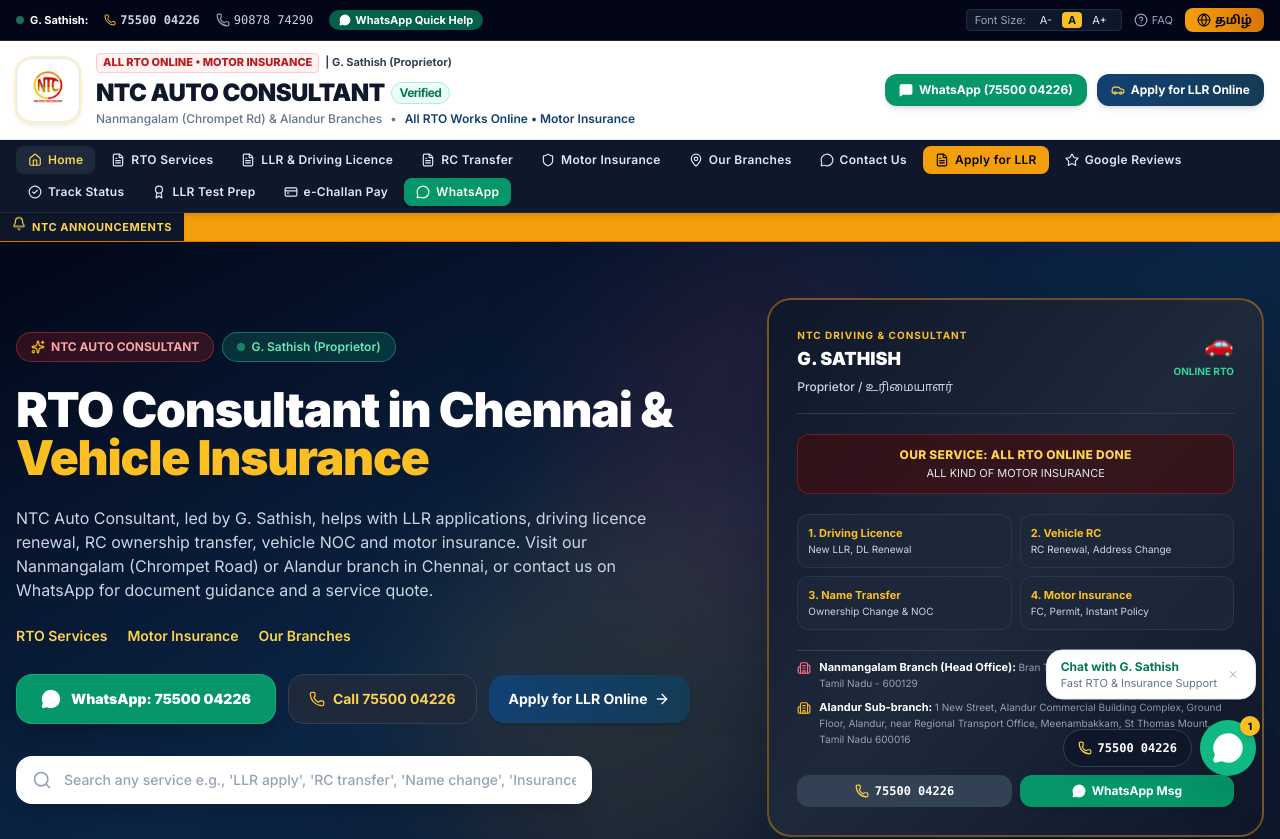
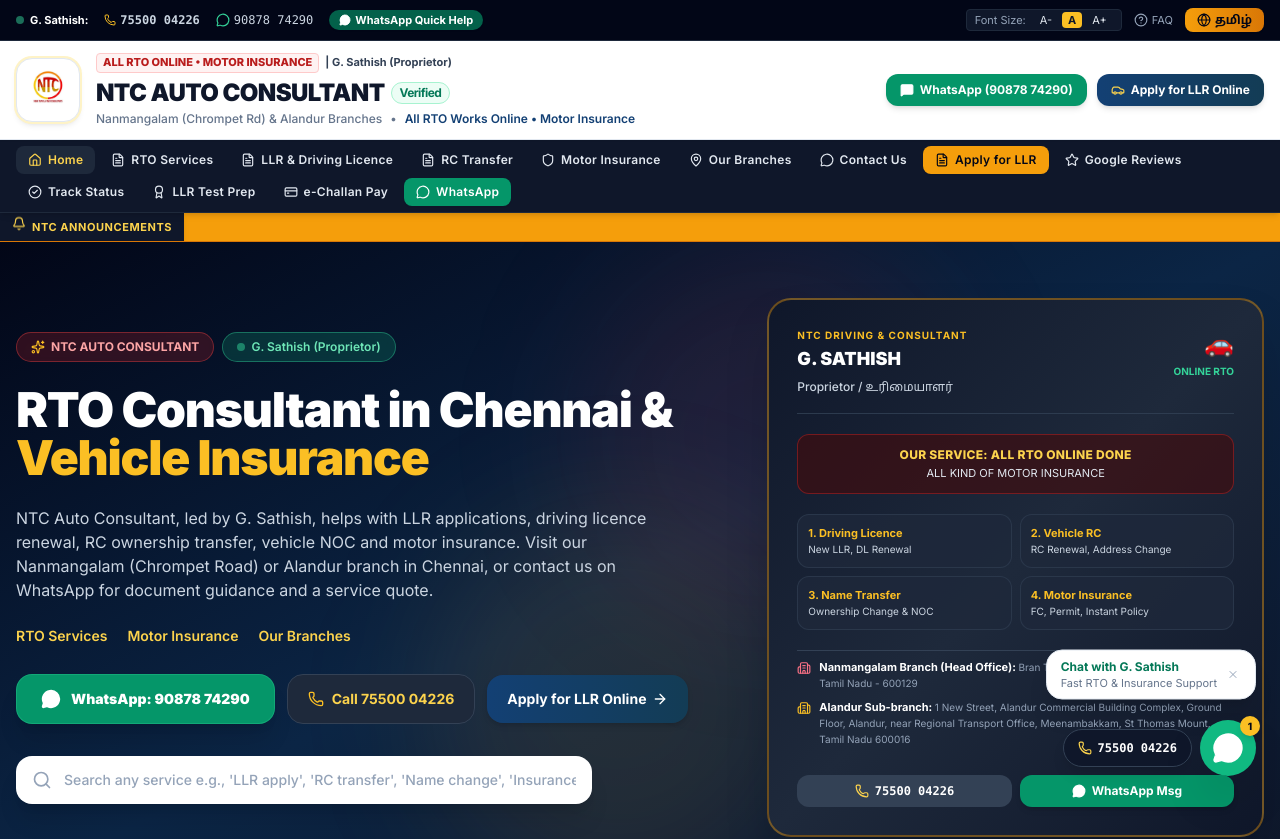
Before and after one commit to gokulcse123/RTO-Consultant-project, a React (Vite) app: page / in a window 1280 px wide. Shown: the top 839 px of the page. Built offline with nearby package versions, Linux system fonts and the light colour scheme.

Commit message:
Route WhatsApp enquiries to business number and keep calls separate

```diff
--- a/src/App.jsx
+++ b/src/App.jsx
@@ -190,7 +190,7 @@ export default function App({ pathname = '/' }) {
                   className="px-6 py-3.5 rounded-2xl bg-emerald-600 hover:bg-emerald-500 text-white font-bold text-xs sm:text-sm shadow-lg transition transform active:scale-95 flex items-center justify-center gap-2"
                 >
                   <MessageSquare className="w-4 h-4 fill-white" />
-                  <span>WhatsApp: 75500 04226</span>
+                  <span>WhatsApp: 90878 74290</span>
                 </button>
                 <a
                   href="tel:7550004226"
--- a/src/components/layout/Header.jsx
+++ b/src/components/layout/Header.jsx
@@ -55,10 +55,10 @@ export default function Header({ onOpenLlr, onOpenConsultation, onOpenBranches }
           <button
             onClick={onOpenConsultation}
             className="hidden xl:flex items-center gap-1.5 px-3.5 py-2 bg-emerald-600 hover:bg-emerald-700 text-white text-xs font-bold rounded-xl shadow-md transition transform active:scale-95"
-            title="Chat on WhatsApp: 75500 04226"
+            title="Chat on WhatsApp: 90878 74290"
           >
             <MessageSquare className="w-3.5 h-3.5 fill-white" />
-            <span>WhatsApp (75500 04226)</span>
+            <span>WhatsApp (90878 74290)</span>
           </button>
 
           {/* Quick Apply LLR button */}
--- a/src/components/layout/TopHelplineBar.jsx
+++ b/src/components/layout/TopHelplineBar.jsx
@@ -24,13 +24,15 @@ export default function TopHelplineBar({ onOpenFaq, onOpenConsultation }) {
             <span>75500 04226</span>
           </a>
 
-          <a
-            href="tel:9087874290"
+          <button
+            type="button"
+            onClick={onOpenConsultation}
+            aria-label="WhatsApp: 90878 74290"
             className="hidden md:flex items-center gap-1 text-slate-300 hover:text-white font-mono font-medium hover:underline text-xs"
           >
-            <Phone className="w-3.5 h-3.5 text-slate-400" />
+            <MessageCircle className="w-3.5 h-3.5 text-emerald-400" />
             <span>90878 74290</span>
-          </a>
+          </button>
 
           <button
             onClick={onOpenConsultation}
--- a/src/components/modules/HeroBanner.jsx
+++ b/src/components/modules/HeroBanner.jsx
@@ -98,7 +98,7 @@ export default function HeroBanner({
                 className="px-5 py-3 sm:px-6 sm:py-3.5 rounded-2xl bg-emerald-600 hover:bg-emerald-500 text-white font-black text-xs sm:text-sm shadow-xl hover:shadow-2xl transition-all transform active:scale-95 flex items-center justify-center gap-2.5 border border-emerald-400/30"
               >
                 <MessageCircle className="w-4 h-4 sm:w-5 sm:h-5 fill-white" />
-                <span>WhatsApp: 75500 04226</span>
+                <span>WhatsApp: 90878 74290</span>
               </button>
 
               <div className="grid grid-cols-2 sm:flex sm:items-center gap-2 sm:gap-3">
--- a/src/components/modules/InsurancePartnersSection.jsx
+++ b/src/components/modules/InsurancePartnersSection.jsx
@@ -82,7 +82,7 @@ export default function InsurancePartnersSection({ onOpenConsultation }) {
               Need Instant Insurance Renewal for Your Vehicle?
             </h4>
             <p className="text-xs sm:text-sm text-slate-300 font-light">
-              Send your RC photo on WhatsApp to <strong>75500 04226</strong>. We'll send quote comparisons in 5 minutes!
+              Send your RC photo on WhatsApp to <strong>90878 74290</strong>. We'll send quote comparisons in 5 minutes!
             </p>
           </div>
 
@@ -92,7 +92,7 @@ export default function InsurancePartnersSection({ onOpenConsultation }) {
               className="px-6 py-3 bg-emerald-500 hover:bg-emerald-600 text-slate-950 font-extrabold text-xs sm:text-sm rounded-xl shadow-lg transition flex items-center gap-2 transform active:scale-95"
             >
               <MessageSquare className="w-4 h-4 fill-slate-950" />
-              <span>WhatsApp RC Copy (75500 04226)</span>
+              <span>WhatsApp RC Copy (90878 74290)</span>
             </button>
             <a
               href="tel:7550004226"
--- a/src/components/modules/QuickConsultationModal.jsx
+++ b/src/components/modules/QuickConsultationModal.jsx
@@ -72,7 +72,7 @@ export default function QuickConsultationModal({ isOpen, onClose, preselectedSer
     const fullMessage = messageLines.join("\n");
 
     // encodeURIComponent encodes '&', spaces, newlines, and all special chars safely
-    const whatsappUrl = `https://wa.me/917550004226?text=${encodeURIComponent(fullMessage)}`;
+    const whatsappUrl = `https://wa.me/919087874290?text=${encodeURIComponent(fullMessage)}`;
     window.open(whatsappUrl, '_blank');
 
     // Clear all form inputs so next time the user opens Get Quote, it is empty and fresh
@@ -99,7 +99,7 @@ export default function QuickConsultationModal({ isOpen, onClose, preselectedSer
               <div className="font-bold text-slate-900 text-sm">G. Sathish (Proprietor)</div>
               <div className="text-[11px] text-emerald-800 font-semibold flex items-center gap-1">
                 <span className="w-2 h-2 rounded-full bg-emerald-500 animate-pulse" />
-                Available on WhatsApp: 75500 04226
+                Available on WhatsApp: 90878 74290
               </div>
             </div>
           </div>
@@ -225,10 +225,6 @@ export default function QuickConsultationModal({ isOpen, onClose, preselectedSer
             <a href="tel:7550004226" className="font-bold text-slate-900 hover:text-emerald-700 underline font-mono">
               75500 04226
             </a>
-            <span>•</span>
-            <a href="tel:9087874290" className="font-bold text-slate-900 hover:text-emerald-700 underline font-mono">
-              90878 74290
-            </a>
           </div>
         </div>
       </form>
--- a/src/components/modules/ServicePage.jsx
+++ b/src/components/modules/ServicePage.jsx
@@ -49,7 +49,7 @@ export default function ServicePage({ page, onOpenConsultation }) {
             <h2 className="text-lg font-bold text-slate-900">{lang === 'ta' ? 'எங்கள் கிளைகளில் ஆலோசனை' : 'Talk to our Chennai team'}</h2>
             <p className="text-sm text-slate-600">G. Sathish · {lang === 'ta' ? 'உரிமையாளர்' : 'Proprietor'}</p>
             <a href="tel:7550004226" className="block font-bold text-tn-blue hover:underline">75500 04226</a>
-            {page.kind === 'contact' && <a href="tel:9087874290" className="block font-bold text-tn-blue hover:underline">90878 74290</a>}
+            {page.kind === 'contact' && <button type="button" onClick={onOpenConsultation} className="block text-left font-bold text-emerald-700 hover:underline">WhatsApp: 90878 74290</button>}
             <p className="text-sm text-slate-600 leading-relaxed">{lang === 'ta' ? 'நன்மங்கலம் தலைமை அலுவலகம் & ஆலந்தூர் துணைக் கிளை' : 'Nanmangalam head office & Alandur sub-branch'}</p>
             <a href={page.kind === 'branches' ? '#branches-section' : '/branches/'} className="inline-flex items-center gap-2 text-sm font-semibold text-tn-blue hover:underline">
               <MapPin className="w-4 h-4 shrink-0" />{lang === 'ta' ? 'முகவரிகள் & வழிகள்' : 'Addresses & directions'}
--- a/src/components/modules/WhatsAppFloatingWidget.jsx
+++ b/src/components/modules/WhatsAppFloatingWidget.jsx
@@ -5,8 +5,6 @@ import { useLanguage } from '../../context/LanguageContext';
 export default function WhatsAppFloatingWidget({ onOpenConsultation }) {
   const { t } = useLanguage();
   const [showTooltip, setShowTooltip] = useState(true);
-
-  const directWhatsAppLink = "https://wa.me/917550004226?text=Hi%20NTC%20Consultant,%20I%20need%20assistance%20with%20RTO%20Services%20/%20Insurance.";
 
   return (
     <div className="fixed bottom-4 right-4 sm:bottom-6 sm:right-6 z-40 flex flex-col items-end">
--- a/src/data/mockData.js
+++ b/src/data/mockData.js
@@ -63,7 +63,7 @@ export const ntcBranches = [
     landmarkTa: "Bran Tea இடம் · பிளஸ் குறியீடு: W5QC+HXH",
     phone1: "75500 04226",
     phone2: "90878 74290",
-    whatsapp: "7550004226",
+    whatsapp: "9087874290",
     mapQuery: "Bran Tea, W5QC+HXH, Chromepet Road, Nanmangalam, Tamil Nadu 600129",
     isHeadOffice: true
   },
@@ -77,7 +77,7 @@ export const ntcBranches = [
     landmarkEn: "Near Regional Transport Office, Ground Floor",
     landmarkTa: "வட்டாரப் போக்குவரத்து அலுவலகம் அருகில், தரைத் தளம்",
     phone1: "75500 04226",
-    whatsapp: "7550004226",
+    whatsapp: "9087874290",
     mapQuery: "NTC Auto Consultant, 1 New Street, Alandur Commercial Building Complex, Ground Floor, Alandur, near Regional Transport Office, Meenambakkam, St Thomas Mount, Tamil Nadu 600016",
     isHeadOffice: false
   }
--- a/src/data/sitePages.js
+++ b/src/data/sitePages.js
@@ -112,7 +112,7 @@ export const servicePages = [
     description: 'Contact G. Sathish at NTC Auto Consultant for LLR, driving licence, RC transfer or motor insurance enquiries. Call 75500 04226 or request a WhatsApp consultation.',
     label: text('Contact Us', 'தொடர்புகொள்ள'),
     heading: text('Contact NTC Auto Consultant', 'NTC ஆட்டோ கன்சல்டன்டைத் தொடர்புகொள்ள'),
-    intro: text('Speak to G. Sathish, Proprietor, about RTO documentation or vehicle insurance assistance in Chennai. Call 75500 04226, use the secondary mobile 90878 74290, or open a WhatsApp consultation to describe your enquiry and preferred branch.', 'சென்னையில் RTO ஆவணங்கள் அல்லது வாகன இன்சூரன்ஸ் உதவிக்கு உரிமையாளர் G. சதீஷைத் தொடர்புகொள்ளவும். 75500 04226 அல்லது மாற்று எண் 90878 74290-க்கு அழைக்கலாம். WhatsApp ஆலோசனை மூலம் உங்கள் தேவை மற்றும் விருப்பமான கிளையைத் தெரிவிக்கலாம்.'),
+    intro: text('Speak to G. Sathish, Proprietor, about RTO documentation or vehicle insurance assistance in Chennai. Call 75500 04226 or message our WhatsApp Business number 90878 74290. Use the WhatsApp consultation form to describe your enquiry and preferred branch.', 'சென்னையில் RTO ஆவணங்கள் அல்லது வாகன இன்சூரன்ஸ் உதவிக்கு உரிமையாளர் G. சதீஷைத் தொடர்புகொள்ளவும். அழைக்க: 75500 04226. WhatsApp Business: 90878 74290. WhatsApp ஆலோசனைப் படிவத்தில் உங்கள் தேவை மற்றும் விருப்பமான கிளையைத் தெரிவிக்கலாம்.'),
     sections: [
       {
         heading: text('What would you like help with?', 'எந்தச் சேவைக்கு உதவி தேவை?'),
--- a/src/data/translations.js
+++ b/src/data/translations.js
@@ -47,7 +47,7 @@ export const translations = {
     phone2: "90878 74290",
     phone1Formatted: "+91 75500 04226",
     phone2Formatted: "+91 90878 74290",
-    callUs: "Call: 75500 04226 / 90878 74290",
+    callUs: "Call: 75500 04226 / WhatsApp: 90878 74290",
     chatWhatsApp: "Chat on WhatsApp",
     languageToggle: "தமிழ்",
     fontSize: "Font Size",
@@ -80,7 +80,7 @@ export const translations = {
     heroDesc: "NTC Auto Consultant, led by G. Sathish, helps with LLR applications, driving licence renewal, RC ownership transfer, vehicle NOC and motor insurance. Visit our Nanmangalam (Chrompet Road) or Alandur branch in Chennai, or contact us on WhatsApp for document guidance and a service quote.",
     servicesHeading: "LLR, Driving Licence & RC Transfer Services in Chennai",
     servicesIntro: "Get help with application documents, RC name transfer, RC renewal, fitness certificates and hypothecation cancellation. Our Nanmangalam and Alandur offices assist customers from Chrompet, Pallavaram, Medavakkam and nearby Chennai areas. Contact G. Sathish to discuss your service requirements.",
-    btnWhatsAppDirect: "WhatsApp Chat (75500 04226)",
+    btnWhatsAppDirect: "WhatsApp Chat (90878 74290)",
     btnCallNow: "Call 75500 04226",
     btnApplyLlr: "Apply for LLR Online",
     btnQuickQuote: "Get Free Quote",
@@ -136,13 +136,13 @@ export const translations = {
 
     // WhatsApp Modal
     quickConsultTitle: "Instant WhatsApp Consultation",
-    quickConsultSubtitle: "Direct connect with G. Sathish (Proprietor) on +91 75500 04226",
+    quickConsultSubtitle: "Direct connect with G. Sathish (Proprietor) on WhatsApp +91 90878 74290",
     selectService: "Select Service Needed",
     yourName: "Your Full Name",
     yourPhone: "Your WhatsApp Phone Number",
     yourVehicleNo: "Vehicle / Application No. (Optional)",
     yourMessage: "Your Message or Query",
-    sendWhatsAppBtn: "Send Message to WhatsApp (+91 75500 04226)",
+    sendWhatsAppBtn: "Send Message to WhatsApp (+91 90878 74290)",
 
     // Footer
     portalMaintainedBy: "NTC Driving & RTO Consultant — Managed by G. Sathish (Proprietor).",
@@ -194,7 +194,7 @@ export const translations = {
     phone2: "90878 74290",
     phone1Formatted: "+91 75500 04226",
     phone2Formatted: "+91 90878 74290",
-    callUs: "தொடர்புக்கு: 75500 04226 / 90878 74290",
+    callUs: "அழைக்க: 75500 04226 / வாட்ஸ்அப்: 90878 74290",
     chatWhatsApp: "வாட்ஸ்அப் மூலம் தொடர்புகொள்ள",
     languageToggle: "English",
     fontSize: "எழுத்து அளவு",
@@ -227,7 +227,7 @@ export const translations = {
     heroDesc: "G. சதீஷ் அவர்களின் NTC ஆட்டோ கன்சல்டன்ட் மூலம் LLR விண்ணப்பம், ஓட்டுநர் உரிமம் புதுப்பித்தல், RC பெயர் மாற்றம், வாகன NOC மற்றும் இன்சூரன்ஸ் சேவைகளுக்கான உதவியைப் பெறுங்கள். சென்னை நன்மங்கலம் (குரோம்பேட்டை சாலை) அல்லது ஆலந்தூர் கிளையை அணுகவும். ஆவண வழிகாட்டுதல் மற்றும் சேவைக் கட்டண விவரங்களுக்கு வாட்ஸ்அப்பில் தொடர்புகொள்ளவும்.",
     servicesHeading: "சென்னையில் LLR, ஓட்டுநர் உரிமம் & RC பெயர் மாற்ற சேவைகள்",
     servicesIntro: "விண்ணப்ப ஆவணங்கள், RC பெயர் மாற்றம், RC புதுப்பித்தல், தகுதிச் சான்றிதழ் மற்றும் வங்கிக் கடன் பதிவு நீக்கத்திற்கான உதவியைப் பெறுங்கள். நன்மங்கலம் மற்றும் ஆலந்தூர் கிளைகள் மூலம் குரோம்பேட்டை, பல்லாவரம், மேடவாக்கம் மற்றும் அருகிலுள்ள சென்னை பகுதிகளுக்கு சேவை வழங்குகிறோம். உங்கள் தேவைகளை விவாதிக்க G. சதீஷைத் தொடர்புகொள்ளவும்.",
-    btnWhatsAppDirect: "வாட்ஸ்அப் சாட் (75500 04226)",
+    btnWhatsAppDirect: "வாட்ஸ்அப் சாட் (90878 74290)",
     btnCallNow: "அழைக்க: 75500 04226",
     btnApplyLlr: "ஆன்லைன் LLR விண்ணப்பம்",
     btnQuickQuote: "கட்டண விவரம் அறிய",
@@ -283,13 +283,13 @@ export const translations = {
 
     // WhatsApp Modal
     quickConsultTitle: "உடனடி வாட்ஸ்அப் ஆலோசனை",
-    quickConsultSubtitle: "உரிமையாளர் G. சதீஷ் அவர்களை வாட்ஸ்அப்பில் நேரடியாக தொடர்பு கொள்ள (+91 75500 04226)",
+    quickConsultSubtitle: "உரிமையாளர் G. சதீஷ் அவர்களை வாட்ஸ்அப்பில் நேரடியாக தொடர்பு கொள்ள (+91 90878 74290)",
     selectService: "தேவையான சேவையைத் தேர்ந்தெடுக்கவும்",
     yourName: "உங்கள் முழுப் பெயர்",
     yourPhone: "உங்கள் வாட்ஸ்அப் எண்",
     yourVehicleNo: "வாகன எண் / விண்ணப்ப எண் (விருப்பத்தேர்வு)",
     yourMessage: "உங்கள் கேள்வி அல்லது தகவல்",
-    sendWhatsAppBtn: "வாட்ஸ்அப்பில் செய்தி அனுப்ப (+91 75500 04226)",
+    sendWhatsAppBtn: "வாட்ஸ்அப்பில் செய்தி அனுப்ப (+91 90878 74290)",
 
     // Footer
     portalMaintainedBy: "NTC டிரைவிங் & RTO கன்சல்டன்ட் — G. சதீஷ் (உரிமையாளர்).",
```
Also changed, not shown: src/components/layout/Footer.jsx (+8 -7 lines), 1 other file (tests, documents, lock files or other folders).
